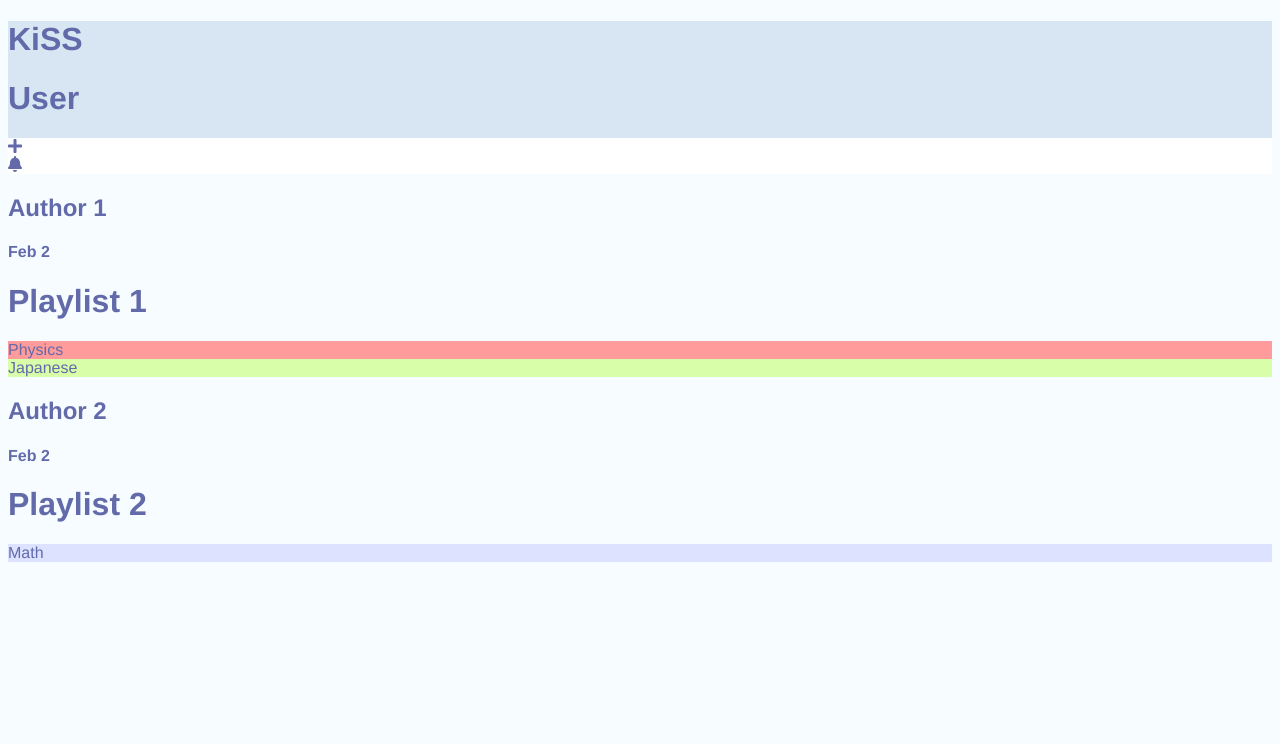
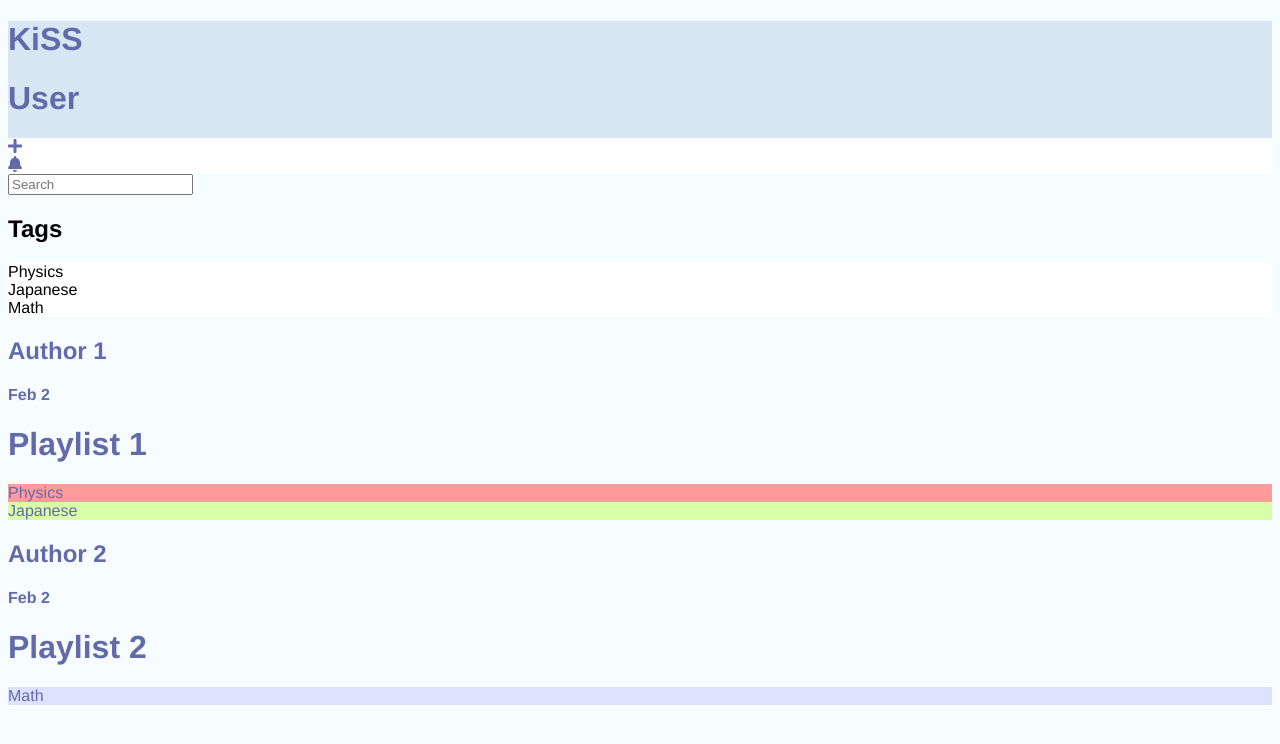
Before and after one commit to se-kiss/kiss-client, a Next.js app: page /demo/playlists in a window 1280 px wide. Shown: the top 744 px of the page. Built offline with nearby package versions, Linux system fonts and the light colour scheme.

Commit message:
implement demo search

```diff
--- a/src/mock/MockContext.tsx
+++ b/src/mock/MockContext.tsx
@@ -15,6 +15,9 @@ type MockState = {
   tags: TagType[]
   media: MediaType[]
   users: UserType[]
+  search: {
+    tagIds: string[]
+  }
 }
 
 const initialState: MockState = {
@@ -22,9 +25,15 @@ const initialState: MockState = {
   tags,
   media,
   users,
+  search: {
+    tagIds: [],
+  },
 }
 
-export enum ActionTypes {}
+export enum ActionTypes {
+  AddSearchTag = 'ADD_SEARCH_TAG',
+  RemoveSearchTag = 'REMOVE_SEARCH_TAG',
+}
 
 type ActionType = {
   type: ActionTypes
@@ -32,7 +41,28 @@ type ActionType = {
 }
 
 const reducer: Reducer<MockState, ActionType> = (state, action) => {
+  const {search} = state
   switch (action.type) {
+    case ActionTypes.AddSearchTag:
+      return {
+        ...state,
+        search: {
+          ...search,
+          tagIds: search.tagIds.includes(action.payload.tagId)
+            ? search.tagIds
+            : [...search.tagIds, action.payload.tagId],
+        },
+      }
+
+    case ActionTypes.RemoveSearchTag:
+      return {
+        ...state,
+        search: {
+          ...search,
+          tagIds: search.tagIds.filter((tagId) => tagId !== action.payload.tagId)
+        },
+      }
+
     default:
       return state
   }
--- a/src/pages/demo/playlists/index.tsx
+++ b/src/pages/demo/playlists/index.tsx
@@ -3,7 +3,7 @@ import {useRouter} from 'next/router'
 import {FC, useContext} from 'react'
 import {Layout} from '../../../components'
 import {PlaylistType} from '../../../mock/data'
-import {MockContext} from '../../../mock/MockContext'
+import {ActionTypes, MockContext} from '../../../mock/MockContext'
 import styled from 'styled-components'
 
 type TagProps = {
@@ -11,12 +11,64 @@ type TagProps = {
 }
 
 const Tag = styled.div<TagProps>`
-  background: ${({color}) => (color ? color : 'white')};
+    border-color: ${({color}) => color};
+    border-width: 2px;
+
+  ${({color}) => (color ? `
+    background: ${color};
+  ` : `
+    background: white;
+  `)}
 `
 
 const Card = styled.div`
   color: #626aaa;
 `
+
+const SideBox: FC = () => {
+  const {state, dispatch} = useContext(MockContext)
+  const {tags, search} = state
+
+  return (
+    <div className="p-4">
+      <input
+        type="text"
+        className="w-full py-1 pl-2 rounded shadow"
+        placeholder="Search"
+      />
+
+      <div className="mt-4">
+        <h2 className="text-md font-medium">Tags</h2>
+        <div className="w-full flex flex-row flex-wrap mt-2">
+          {tags.map(({id, name, color}) => (
+            <Tag
+              key={id}
+              color={search.tagIds.includes(id)? color : undefined}
+              className="rounded my-1 mr-2 px-2 text-black cursor-pointer"
+              onClick={() => {
+                !search.tagIds.includes(id)
+                  ? dispatch({
+                      type: ActionTypes.AddSearchTag,
+                      payload: {
+                        tagId: id,
+                      },
+                    })
+                  : dispatch({
+                      type: ActionTypes.RemoveSearchTag,
+                      payload: {
+                        tagId: id,
+                      },
+                    })
+              }}
+            >
+              {name}
+            </Tag>
+          ))}
+        </div>
+      </div>
+    </div>
+  )
+}
 
 type PlaylistCardProps = {
   playlist: PlaylistType
@@ -38,7 +90,10 @@ const PlaylistCard: FC<PlaylistCardProps> = ({playlist}) => {
   }
 
   return (
-    <Card className="bg-white w-9/12 rounded-lg shadow-xl p-4 my-8 cursor-pointer" onClick={onCardClick}>
+    <Card
+      className="bg-white w-9/12 rounded-lg shadow-xl p-4 my-8 cursor-pointer"
+      onClick={onCardClick}
+    >
       <div className="flex flex-row items-center">
         <div className="w-8 h-8 rounded-full bg-gray-500 mr-4" />
 
@@ -53,7 +108,11 @@ const PlaylistCard: FC<PlaylistCardProps> = ({playlist}) => {
 
         <div className="flex flex-row flex-wrap items-center mt-4">
           {tags.map(({id, name, color}) => (
-            <Tag key={id} color={color} className="rounded mr-2 px-2 text-black">
+            <Tag
+              key={id}
+              color={color}
+              className="rounded my-2 mr-2 px-2 text-black"
+            >
               {name}
             </Tag>
           ))}
@@ -65,12 +124,26 @@ const PlaylistCard: FC<PlaylistCardProps> = ({playlist}) => {
 
 const Playlists: NextPage = () => {
   const {state} = useContext(MockContext)
-  const {playlists} = state
-  console.log(state)
+  const {playlists, search} = state
+
+  // TODO: this is for demo
+  console.log(search)
+  const searchResults = []
+  search.tagIds.forEach((tagId) => {
+    const filtered = playlists.filter((playlist) => playlist.tagIds.includes(tagId))
+    filtered.forEach((playlist) => {
+      if (!searchResults.includes(playlist)) {
+        searchResults.push(playlist)
+      }
+    })
+  })
+
+  const results = search.tagIds.length !== 0 ? searchResults : playlists
+
   return (
-    <Layout>
+    <Layout SideComponent={SideBox}>
       <div className="px-10 mt-8 mx-auto">
-        {playlists.map((playlist) => (
+        {results.map((playlist) => (
           <PlaylistCard key={playlist.id} playlist={playlist} />
         ))}
       </div>
```
